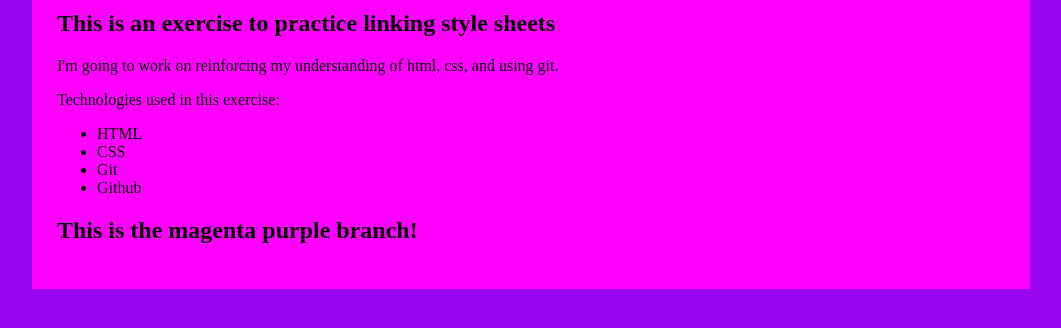
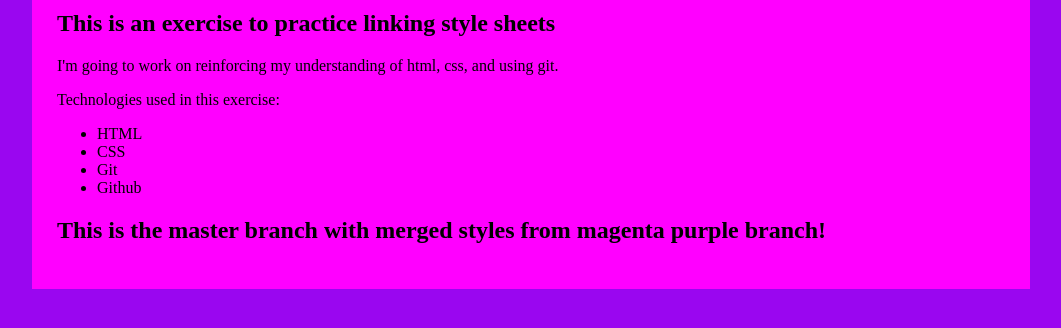
Before and after one commit to chriskorsak/study-tue-w2, a plain HTML site: page index.html in a window 1280 px wide. Shown: the part 122-450 px from the top of the page, without its empty margins (109-1170 px from the left). Drawn offline with Linux system fonts and the light colour scheme.

Commit message:
update ending h2 to denote merged css styles from mp_theme have been added

```diff
--- a/index.html
+++ b/index.html
@@ -16,7 +16,7 @@
         <li>Git</li>
         <li>Github</li>
       </ul>
-      <h2>This is the magenta purple branch!</h2>
+      <h2>This is the master branch with merged styles from magenta purple branch!</h2>
     </main>
   </body>
 </html>
```
